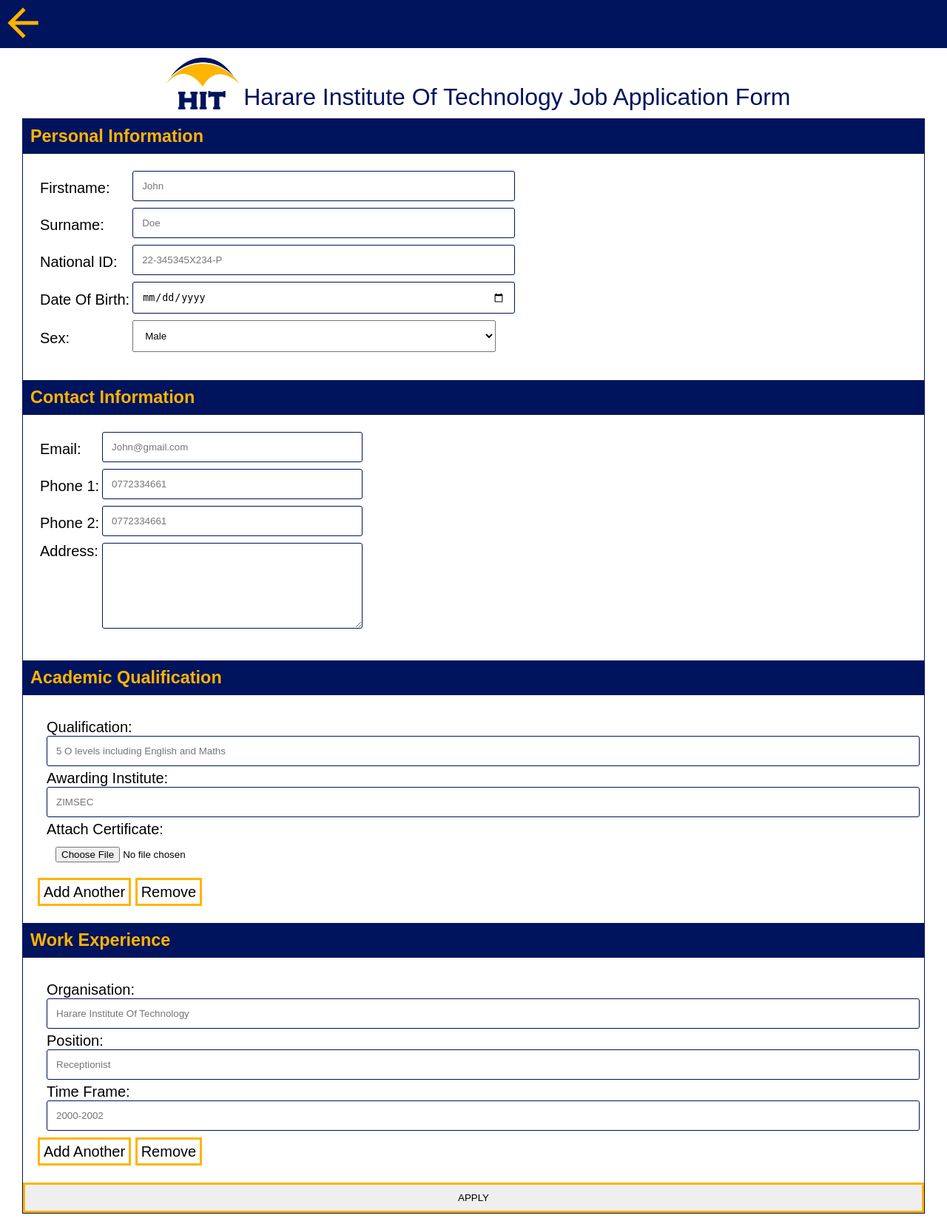
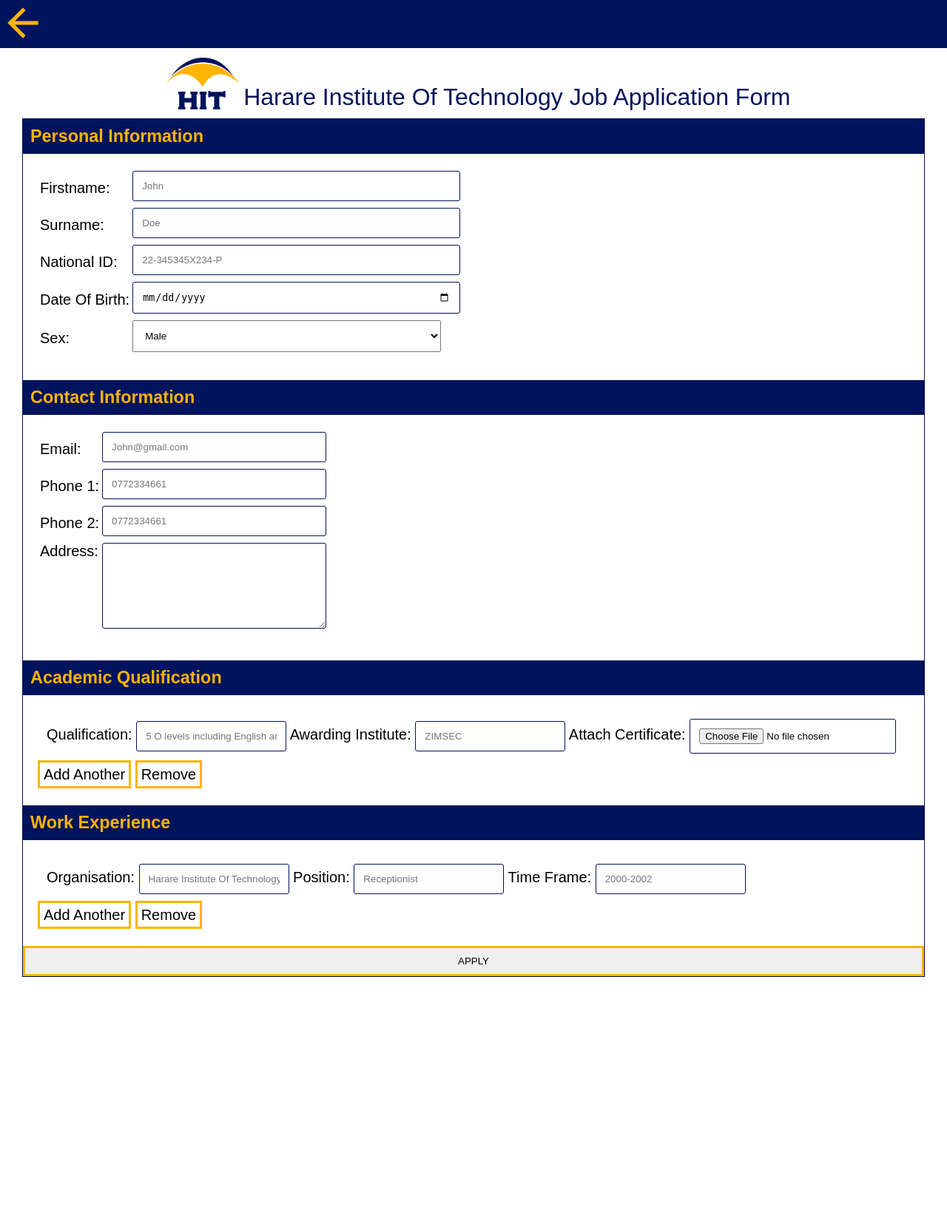
Before and after one commit to Voltron-HIT/hr_WebApp, a Flask app: page /applicationForm in a window 1280 px wide. Shown: the whole page at 74% size. After the commit the page ends 1321 px from the top, so only its background shows below. Run offline with Flask 2, Linux system fonts and the light colour scheme; some web fonts are replaced.

Commit message:
fixed application form

```diff
--- a/static/applicationstyle.css
+++ b/static/applicationstyle.css
@@ -44,21 +44,24 @@
 }
 
 textarea, select, input[type = 'text'], input[type = 'email'], input[type = 'date'] ,input[type = 'file']{
-    width: 100%;
+    width: 85%;
     padding: 12px;
     margin-bottom: 5px;
 }
 
-textarea,input[type='text'], input[type = 'email'], input[type = 'date']{
+textarea,input[type='text'], input[type = 'email'], input[type = 'date'], input[type = 'file']{
     border: 1px solid #00135d;
     border-radius: 3px;
 }
 
-textarea:focus, input[type='text']:focus , input[type = 'email']:focus, input[type = 'date']:focus{
+textarea:focus, input[type='text']:focus , input[type = 'email']:focus, input[type = 'date']:focus, input[type = 'file']:focus{
     border-color: #ffb400;
     outline-color: #ffb400;
 }
 
+.detail-group > .details > .field > input[type = 'text'], .detail-group > .details > .field > input[type = 'file']{
+    width: auto
+}
 
 .detail-group > h3{
     padding-left: 10px;
@@ -81,6 +84,11 @@
 
 .detail-group > .details{
     padding: 20px;
+}
+
+.added{
+    border-top: 2px solid #ffb400;
+    padding-top: 5px;
 }
 
 .button{
@@ -113,6 +121,10 @@
         height: 32.5px;
     }
 
+    .detail-group > .details > .field > input[type = 'text'], .detail-group > .details > .field > input[type = 'file']{
+        width: 100%
+    }
+
     .heading > span{
         text-align: center;
         font-size: 20px;
@@ -131,7 +143,7 @@
     .wrapper{
         padding:5px 15px;
         max-width: 1280px;
-        min-width: 320px
+        min-width: 320px;
     }
 
     td{
--- a/templates/applicationform.html
+++ b/templates/applicationform.html
@@ -82,9 +82,9 @@
                     <div class="details" id="qualification">
                             <div class="field" id="qfield">
                                 <label for="qualification">Qualification: </label>
-                                <input name="qualification" type="text" placeholder="5 O levels including English and Maths">
+                                <input class="qualification" name="qualification" type="text" placeholder="5 O levels including English and Maths">
                                 <label for="awardingInstitute">Awarding Institute: </label>
-                                <input name="awardingInstitute" type="text" placeholder="ZIMSEC">
+                                <input class="qualification" name="awardingInstitute" type="text" placeholder="ZIMSEC">
                                 <label for="certificate">Attach Certificate:</label>
                                 <input type="file" name="certificate" id="" required>
                             </div>
@@ -125,6 +125,7 @@
         var workexperience = document.getElementById('workexperience')
         var fieldNumbers = workexperience.childElementCount - 1;
         var cloneElement = workexperience.firstElementChild.cloneNode(true)
+        cloneElement.className = "field added"
         cloneElement.id = "wfield" + fieldNumbers
         cloneElement.childNodes[3].value = ""
         cloneElement.childNodes[7].value = ""
@@ -142,6 +143,7 @@
         var qualification = document.getElementById('qualification')
         var fieldNumbers = qualification.childElementCount - 1;
         var cloneElement = qualification.firstElementChild.cloneNode(true)
+        cloneElement.className = "field added"
         cloneElement.id = "qfield" + fieldNumbers
         cloneElement.childNodes[3].value = ""
         cloneElement.childNodes[7].value = ""
```
